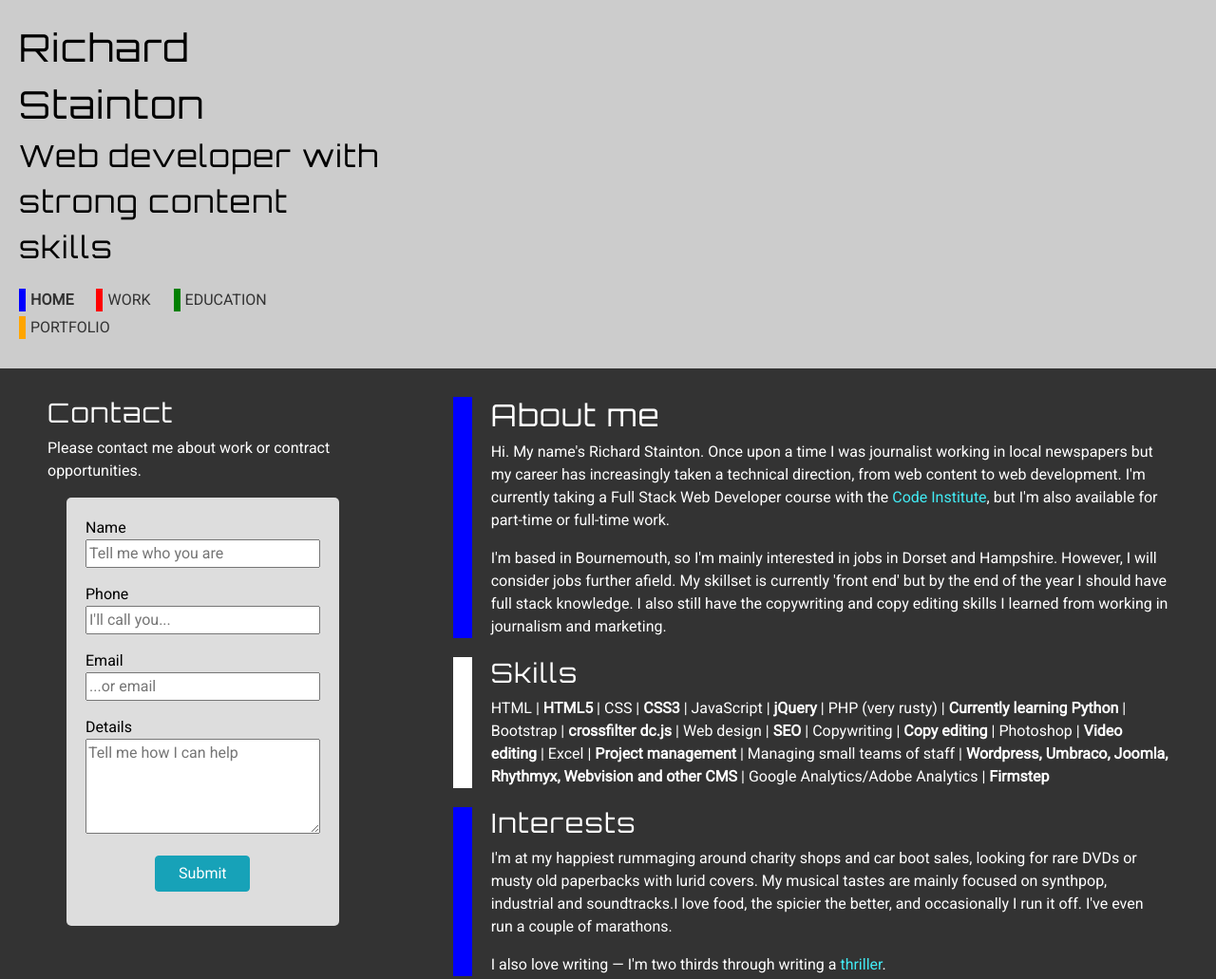
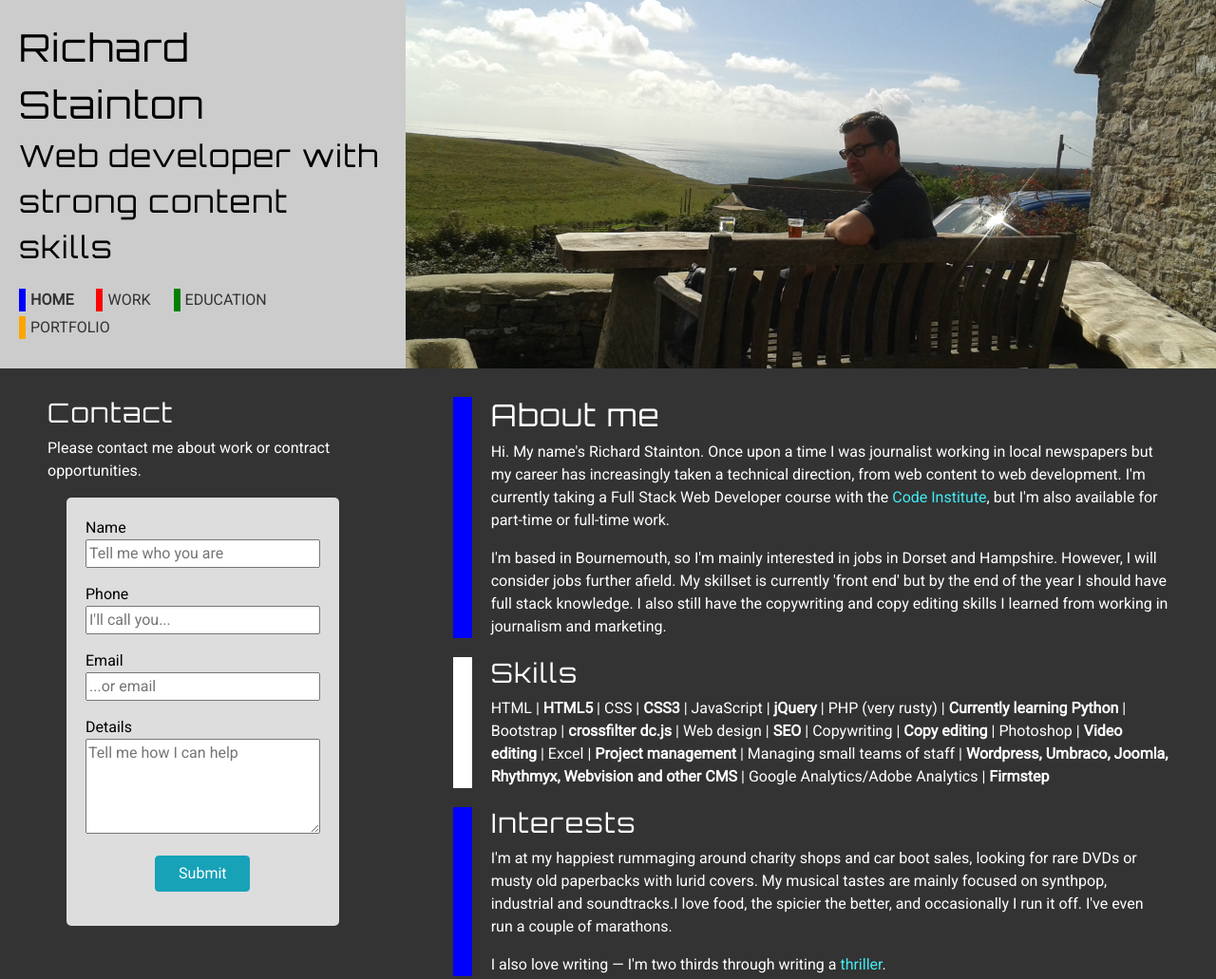
Before and after one commit to Domehead123/my-cv, a plain HTML site: page index.html in a window 1280 px wide. Shown: the top 1031 px of the page at 95% size. Drawn offline with nearby package versions, Linux system fonts and the light colour scheme.

Commit message:
main image fix

```diff
--- a/assets/css/style.css
+++ b/assets/css/style.css
@@ -66,7 +66,7 @@ header {
 
 .picture {
     padding: 0px;
-    background-image: url("assets/images/me.jpg");
+    background-image: url("../images/me.jpg");
     background-size: cover;
     background-position: center;
     min-height: 200px;
@@ -150,8 +150,6 @@ a:hover {
 
 
 
-
-
 /*about*/
 
 .about {
@@ -182,10 +180,6 @@ a:hover {
 
 .orange-box {
     border-left: 20px solid #FFA500;
-}
-
-.black-box {
-    border-left: 10px solid #000;
 }
 
 .box img {
@@ -221,6 +215,9 @@ textarea {
     width: 100px;
 }
 
+.black-box {
+    border-left: 10px solid #000;
+}
 
 /*footer*/
 
```
Lines whose indentation alone changed are shown as unchanged.
